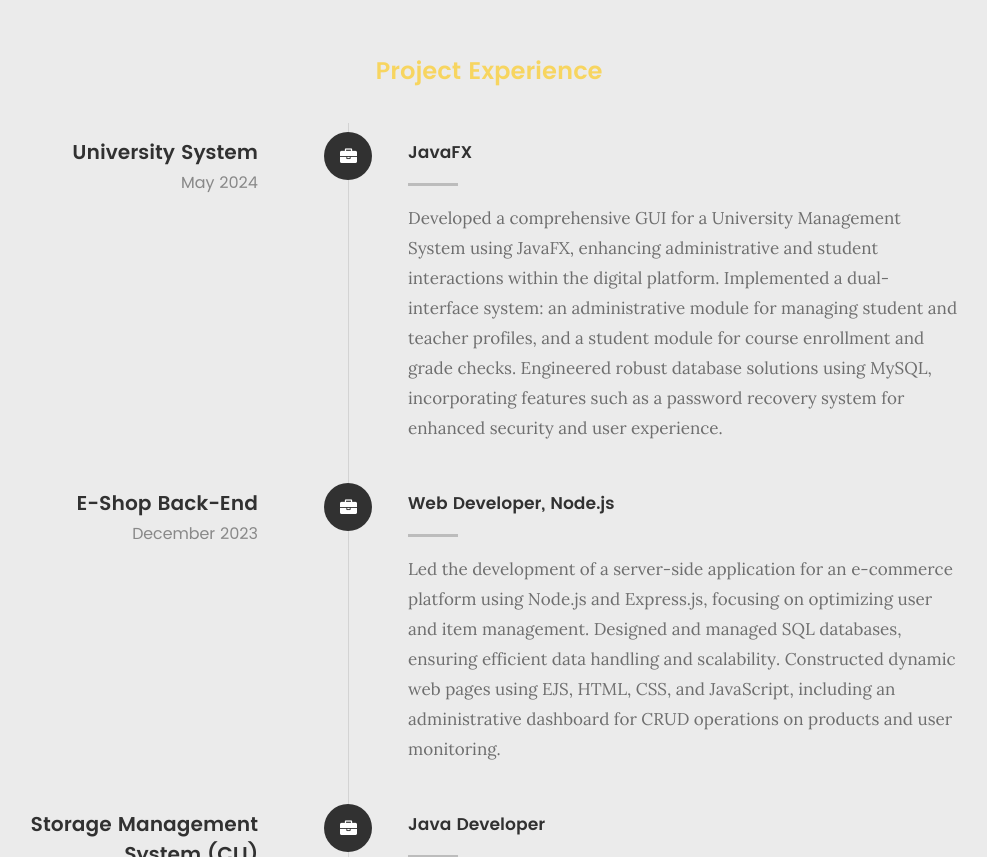
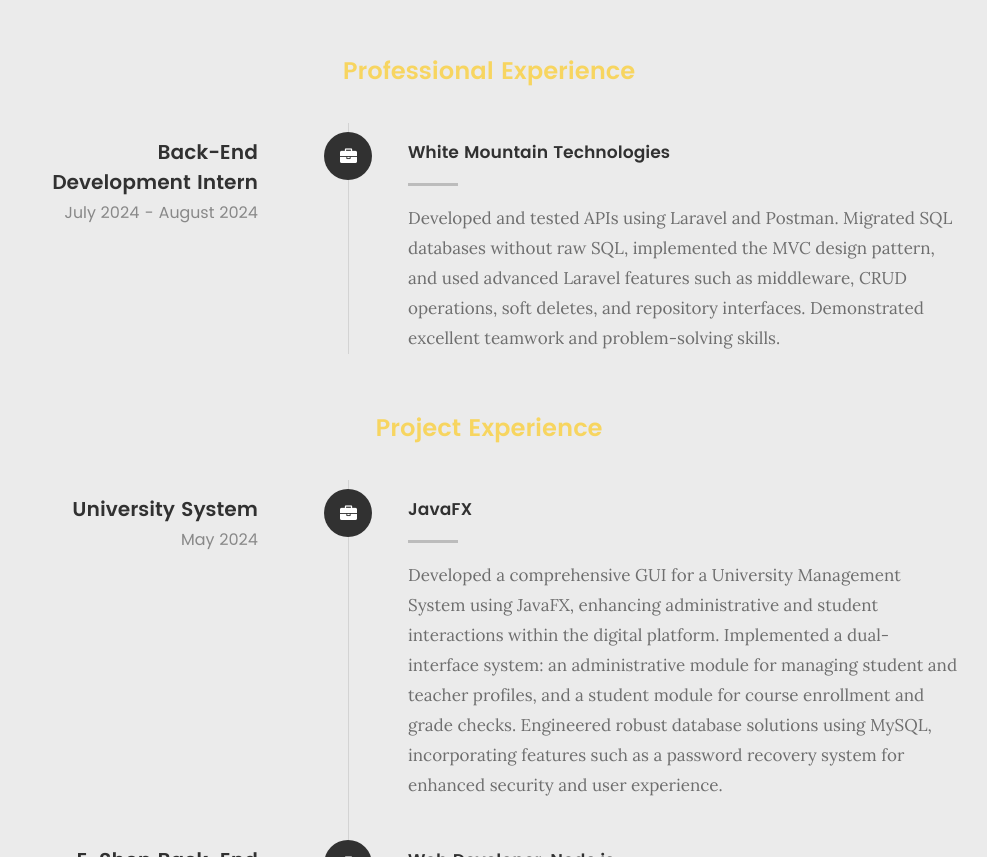
Before and after one commit to KamalMalek3/CV, a plain HTML site: page index.html in a window 1280 px wide. Shown: the part 3272-4129 px from the top of the page, without its empty margins (151-1138 px from the left). Drawn offline with Linux system fonts and the light colour scheme; files whose address does not match are found by name.

Commit message:
added Intern at white mountains technologies

```diff
--- a/index.html
+++ b/index.html
@@ -281,6 +281,43 @@
 						</div>
 
 					</div> <!-- /timeline-block -->
+
+				</div> <!-- /timeline-wrap -->
+
+			</div> <!-- /col-twelve -->
+
+		</div> <!-- /resume-timeline -->
+
+		<div class="row resume-timeline">
+
+			<div class="col-twelve resume-header">
+
+				<h2>Professional Experience</h2>
+
+			</div> <!-- /resume-header -->
+
+			<div class="col-twelve">
+
+				<div class="timeline-wrap">
+
+					<div class="timeline-block">
+
+						<div class="timeline-ico">
+							<i class="fa fa-briefcase"></i>
+						</div>
+
+						<div class="timeline-header">
+							<h3>Back-End Development Intern</h3>
+							<p>July 2024 - August 2024</p>
+						</div>
+
+						<div class="timeline-content">
+							<h4>White Mountain Technologies</h4>
+							<p>Developed and tested APIs using Laravel and Postman. Migrated SQL databases without raw SQL, implemented the MVC design pattern, and used advanced Laravel features such as middleware, CRUD operations, soft deletes, and repository interfaces. Demonstrated excellent teamwork and problem-solving skills.</p>
+						</div>
+
+					</div>
+					 <!-- /timeline-block -->
 
 				</div> <!-- /timeline-wrap -->
 
```
